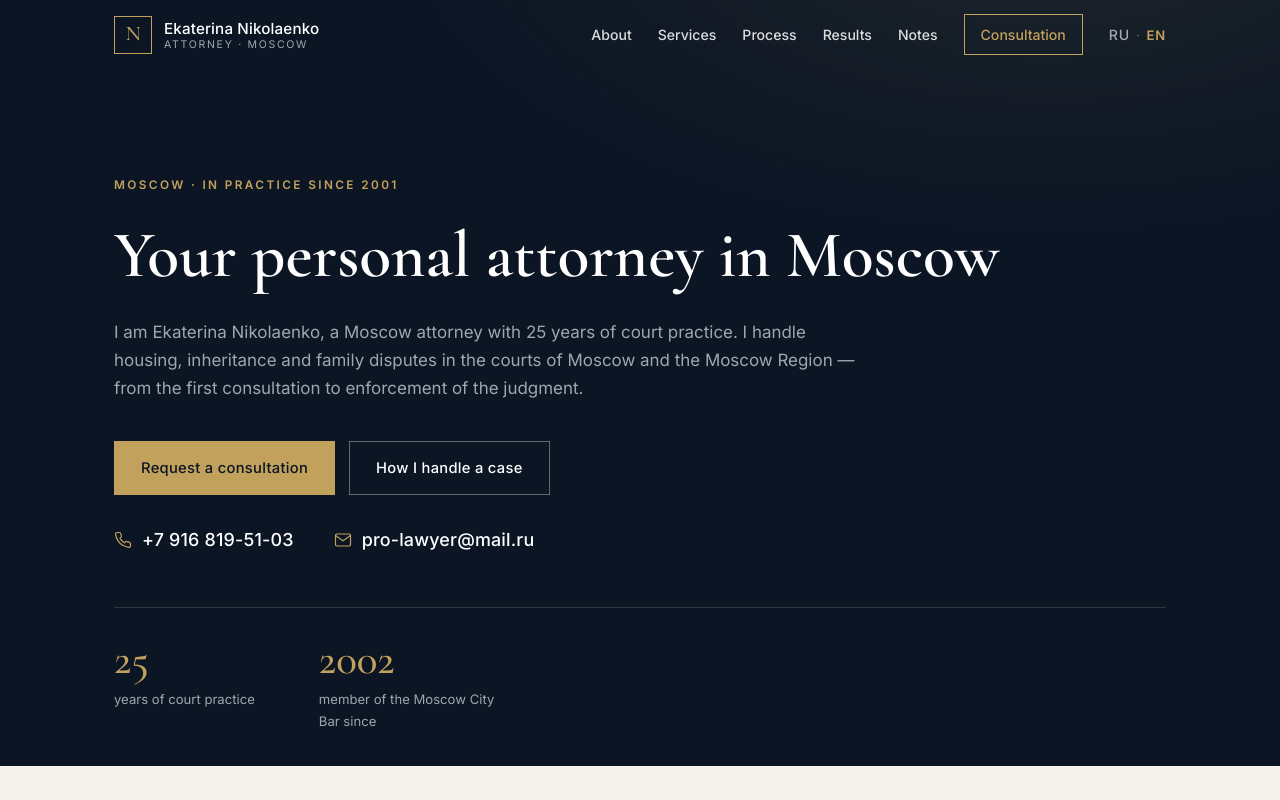
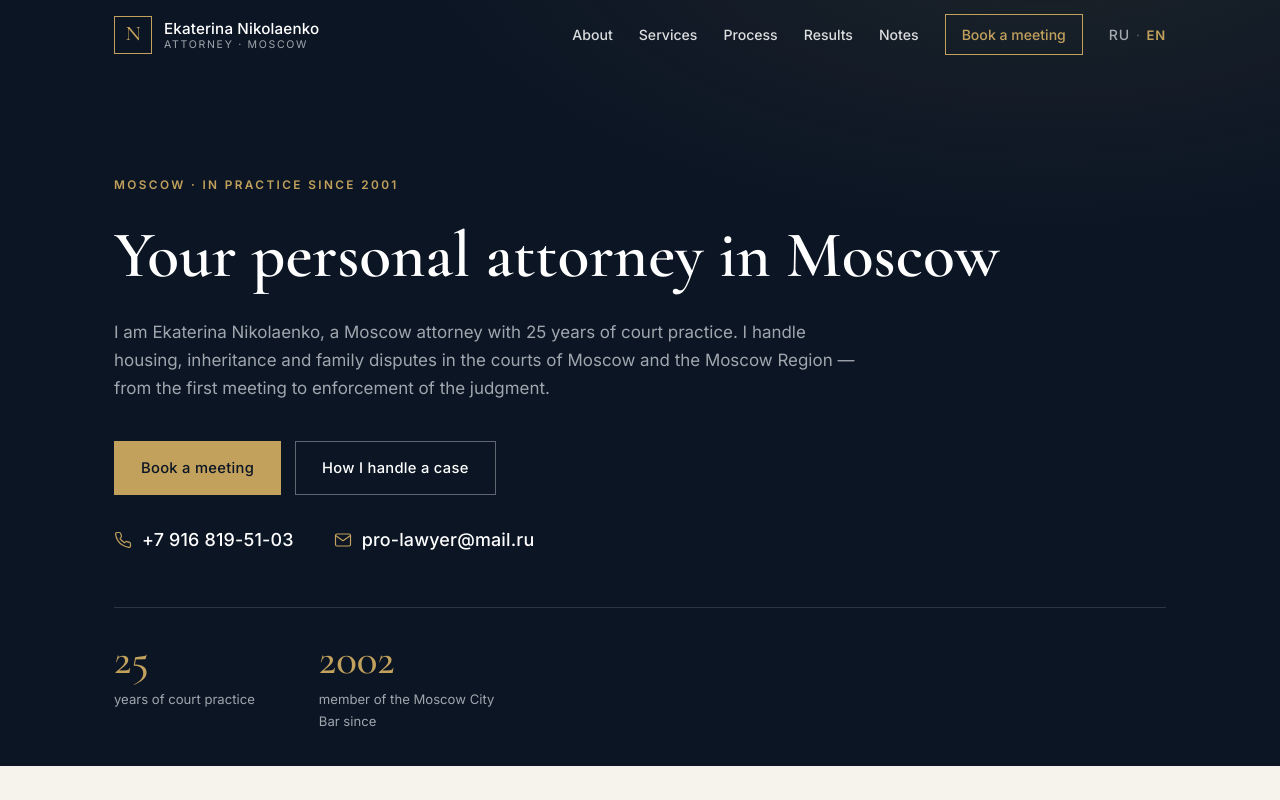
Before and after one commit to Legard525/lawyer-site, a plain HTML site: page en/index.html in a window 1280 px wide. Shown: the top 800 px of the page. Drawn offline with nearby package versions, Linux system fonts and the light colour scheme.

Commit message:
First-contact wording: 'Записаться', 'встреча', 'Начните со знакомства'
Menu, hero button (and posts page), hero intro and contact heading move
away from 'консультация'; step 01 and the contact text stay as they are.

Co-Authored-By: Claude Opus 5.5 <noreply@anthropic.com>

```diff
--- a/en/index.html
+++ b/en/index.html
@@ -37,7 +37,7 @@
       <a href="#process">Process</a>
       <a href="#results">Results</a>
       <a href="#channel">Notes</a>
-      <a class="nav-cta" href="#contact">Consultation</a>
+      <a class="nav-cta" href="#contact">Book a meeting</a>
       <div class="lang"><a href="../ru/" lang="ru">RU</a><span class="lang-sep">·</span><strong>EN</strong></div>
     </nav>
     <button class="burger" aria-label="Menu" aria-expanded="false" aria-controls="nav"><span></span><span></span></button>
@@ -50,9 +50,9 @@
     <div class="container">
       <p class="kicker reveal">Moscow · In practice since 2001</p>
       <h1 class="reveal">Your personal attorney in Moscow</h1>
-      <p class="lead reveal">I am Ekaterina Nikolaenko, a Moscow attorney with 25 years of court practice. I handle housing, inheritance and family disputes in the courts of Moscow and the Moscow Region — from the first consultation to enforcement of the judgment.</p>
+      <p class="lead reveal">I am Ekaterina Nikolaenko, a Moscow attorney with 25 years of court practice. I handle housing, inheritance and family disputes in the courts of Moscow and the Moscow Region — from the first meeting to enforcement of the judgment.</p>
       <div class="hero-actions reveal">
-        <a class="btn btn-solid" href="#contact">Request a consultation</a>
+        <a class="btn btn-solid" href="#contact">Book a meeting</a>
         <a class="btn btn-ghost" href="#process">How I handle a case</a>
       </div>
       <div class="hero-contacts reveal">
@@ -227,7 +227,7 @@
   <section class="section section-dark" id="contact">
     <div class="container">
       <div class="section-head">
-        <h2 class="reveal">Begin with a consultation</h2>
+        <h2 class="reveal">Start with an introduction</h2>
         <p class="reveal">Describe your situation in a few sentences — you will receive an honest assessment of its prospects and a proposed next step.</p>
       </div>
       <div class="contact-actions reveal">
```
Also changed, not shown: ru/index.html (+4 -4 lines), tools/blog-template.html (+2 -2 lines).
